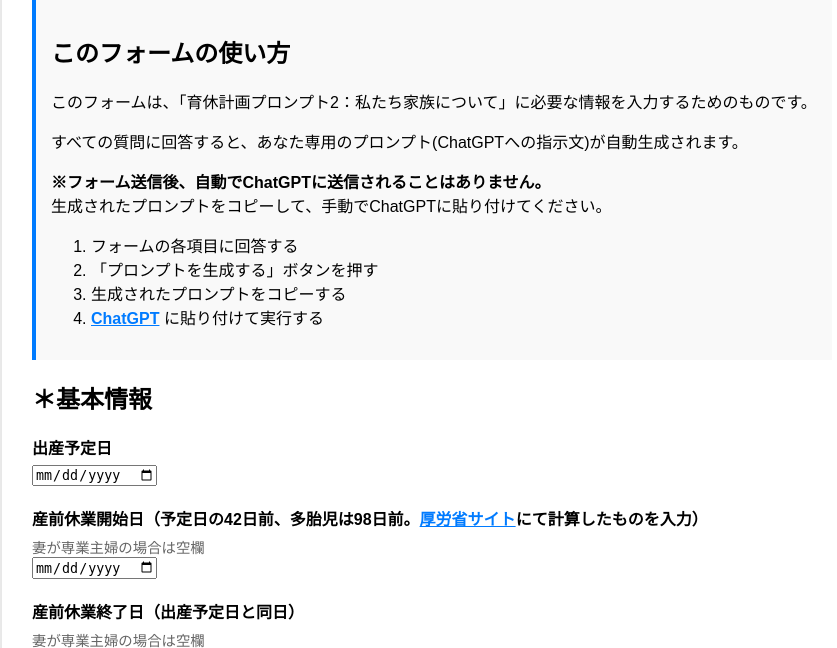
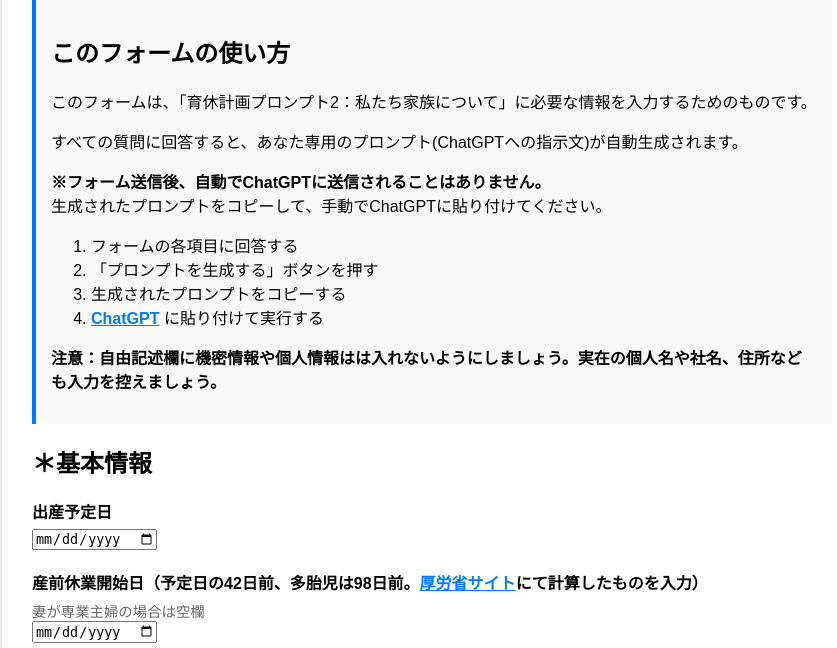
Before and after one commit to kbobshida/ikukkyu_webapp, a Flask app: page / in a window 1280 px wide. Shown: the part 148-796 px from the top of the page, without its empty margins (208-1045 px from the left). Run offline with Flask 2, Linux system fonts and the light colour scheme.

Commit message:
Update form.html

```diff
--- a/templates/form.html
+++ b/templates/form.html
@@ -31,6 +31,7 @@
             <li>生成されたプロンプトをコピーする</li>
             <li><a href="https://chat.openai.com/" target="_blank" style="font-weight:bold; color:#007BFF;">ChatGPT</a> に貼り付けて実行する</li>
         </ol>
+        <p><strong>注意：自由記述欄に機密情報や個人情報はは入れないようにしましょう。実在の個人名や社名、住所なども入力を控えましょう。</strong>
     </div>
 
 
```
